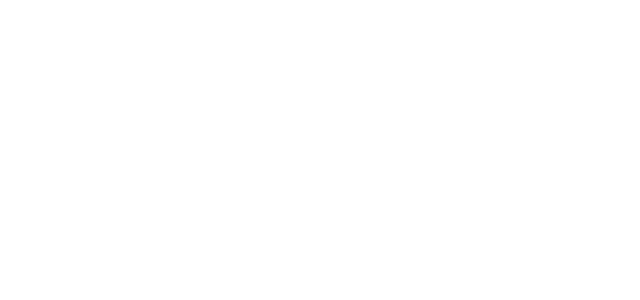
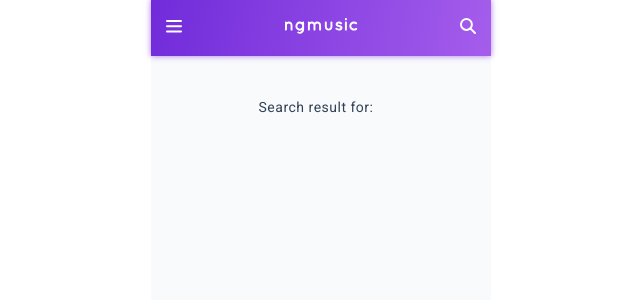
Before and after one commit to ndrewlex/ngmusic, a React (Vite) app: page /search in a window 1280 px wide. Before the commit this address had no page. Shown: the top 300 px of the page, without its empty margins (319-959 px from the left). Built offline with nearby package versions, Linux system fonts and the light colour scheme.

Commit message:
feat: add search page

```diff
--- a/src/App.tsx
+++ b/src/App.tsx
@@ -1,11 +1,13 @@
 import { BrowserRouter, Route, Routes } from "react-router-dom";
 import HomePage from "./pages/Home";
+import SearchPage from "./pages/Search";
 
 function App() {
   return (
     <BrowserRouter>
       <Routes>
         <Route path="/" element={<HomePage />} />
+        <Route path="/search" element={<SearchPage />} />
       </Routes>
     </BrowserRouter>
   );
--- a/src/pages/Home/index.tsx
+++ b/src/pages/Home/index.tsx
@@ -1,17 +1,37 @@
 import styles from "./styles.module.scss";
 import logoIcon from "./../../assets/logo.svg";
+import { createSearchParams, useNavigate } from "react-router-dom";
+import { type ChangeEvent, useState } from "react";
 
 const HomePage = () => {
-  const onSearch = () => {};
+  const [searchValue, setSearchValue] = useState("");
+  const navigate = useNavigate();
+
+  const onChangeSearch = (e: ChangeEvent<HTMLInputElement>) => {
+    const value = e.target.value;
+    setSearchValue(value);
+  };
+
+  const onSubmitSearch = (e: any) => {
+    e.preventDefault();
+    navigate({
+      pathname: "search",
+      search: `?${createSearchParams({ name: searchValue })}`,
+    });
+  };
   return (
     <div className={styles.container}>
       <div className={styles.logo}>
         <img src={logoIcon} />
       </div>
-      <div className={styles.menu}>
-        <input type="text" placeholder="Artist / Album / Title" />
-        <button onClick={onSearch}>Search</button>
-      </div>
+      <form className={styles.menu}>
+        <input
+          type="text"
+          placeholder="Artist / Album / Title"
+          onChange={onChangeSearch}
+        />
+        <button onClick={onSubmitSearch}>Search</button>
+      </form>
     </div>
   );
 };
--- /dev/null
+++ b/src/pages/Search/index.tsx
@@ -0,0 +1,27 @@
+import styles from "./styles.module.scss";
+import ngMusicIcon from "./../../assets/ngmusic.svg";
+import searchIcon from "./../../assets/search.svg";
+import menuIcon from "./../../assets/menu.svg";
+import { useSearchParams } from "react-router-dom";
+
+const SearchPage = () => {
+  const [searchParams] = useSearchParams();
+
+  const searchValue = searchParams.get("name");
+  return (
+    <div className={styles.container}>
+      <nav>
+        <img src={menuIcon} />
+        <img src={ngMusicIcon} />
+        <img src={searchIcon} />
+      </nav>
+      <main>
+        <p>
+          Search result for: <span>{searchValue}</span>
+        </p>
+      </main>
+    </div>
+  );
+};
+
+export default SearchPage;
--- /dev/null
+++ b/src/pages/Search/styles.module.scss
@@ -0,0 +1,31 @@
+.container {
+  height: 100%;
+  background-color: var(--pale-grey);
+}
+
+nav {
+  display: flex;
+  justify-content: space-between;
+  box-shadow: 0 0 6px 0 rgba(148, 77, 230, 0.75);
+  background-image: linear-gradient(100deg, var(--burple-two), #a45deb 100%);
+  padding: 18px 15px 22.2px;
+  margin-bottom: 39px;
+}
+
+main {
+  p {
+    text-align: center;
+    margin: 3px 10px 2px 0;
+    font-size: 14px;
+    letter-spacing: 0.5px;
+    color: #334155;
+    font-weight: normal;
+
+    span {
+      font-size: 18px;
+      color: var(--burple);
+      letter-spacing: 0.64px;
+      font-weight: 600;
+    }
+  }
+}
```
Also changed, not shown: src/assets/ngmusic.svg (added).
